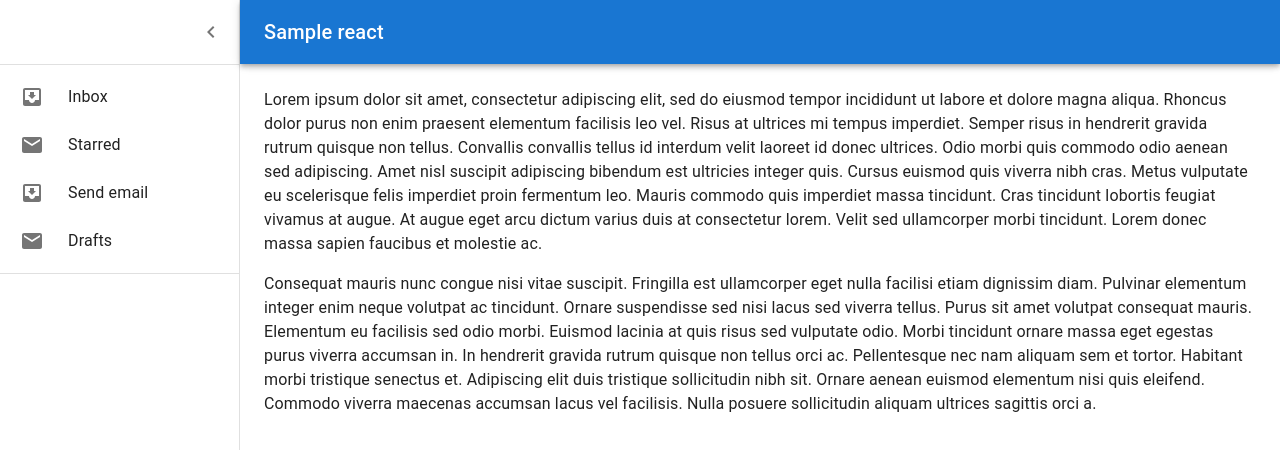
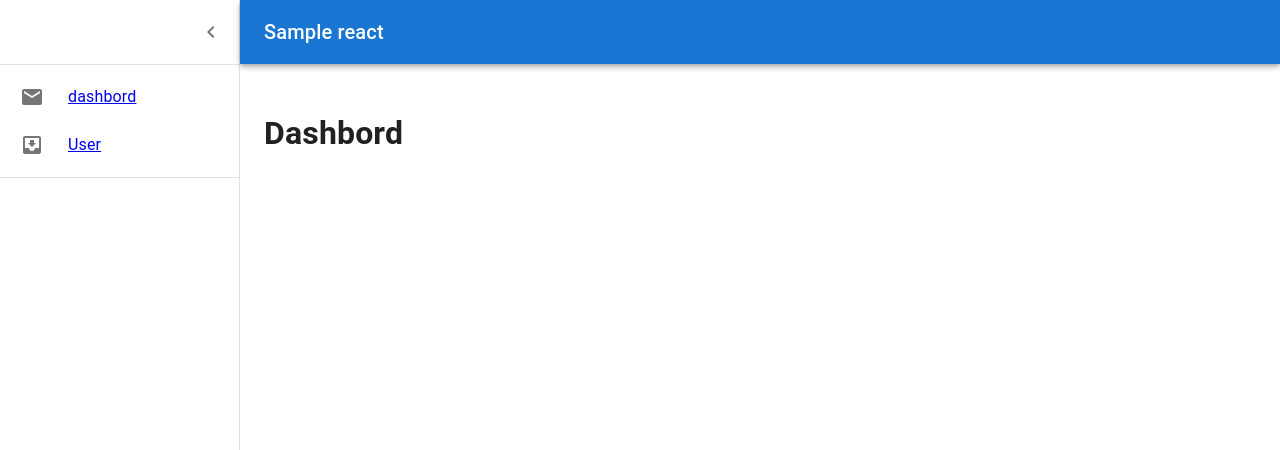
Before and after one commit to SahanPramudith/acpt-react-axios-oder, a React (Vite) app: page /dashbord in a window 1280 px wide. Both pictures are taken after a click on the button 32 px from the left and 32 px from the top of the page. Shown: the top 450 px of the page. Built offline with nearby package versions, Linux system fonts and the light colour scheme.

Commit message:
make-route

```diff
--- a/package.json
+++ b/package.json
@@ -18,6 +18,7 @@
     "@mui/styled-engine-sc": "^6.0.0-alpha.13",
     "react": "^18.2.0",
     "react-dom": "^18.2.0",
+    "react-router-dom": "^6.21.3",
     "styled-components": "^6.1.8"
   },
   "devDependencies": {
--- /dev/null
+++ b/src/Pagees/Dashbord/Dashbord.jsx
@@ -0,0 +1,9 @@
+export default function Dashbord() {
+    return(
+        <div>
+            <h1>
+                Dashbord
+            </h1>
+        </div>
+    )
+}
--- /dev/null
+++ b/src/Pagees/User/User.jsx
@@ -0,0 +1,9 @@
+export default function User() {
+    return(
+        <div>
+            <h1>
+                User
+            </h1>
+        </div>
+    )
+}
--- a/src/app/App.jsx
+++ b/src/app/App.jsx
@@ -1,5 +1,5 @@
 import * as React from 'react';
-import { styled, useTheme } from '@mui/material/styles';
+import {styled, useTheme} from '@mui/material/styles';
 import Box from '@mui/material/Box';
 import MuiDrawer from '@mui/material/Drawer';
 import MuiAppBar from '@mui/material/AppBar';
@@ -18,73 +18,53 @@ import ListItemIcon from '@mui/material/ListItemIcon';
 import ListItemText from '@mui/material/ListItemText';
 import InboxIcon from '@mui/icons-material/MoveToInbox';
 import MailIcon from '@mui/icons-material/Mail';
+import {Navigate, NavLink, Route, Routes} from "react-router-dom";
+import Dashbord from "../Pagees/Dashbord/Dashbord.jsx";
+import User from "../Pagees/User/User.jsx";
+import routs from "../comenen/Navigate/Navigate.jsx";
 
 const drawerWidth = 240;
 
 const openedMixin = (theme) => ({
-    width: drawerWidth,
-    transition: theme.transitions.create('width', {
-        easing: theme.transitions.easing.sharp,
-        duration: theme.transitions.duration.enteringScreen,
-    }),
-    overflowX: 'hidden',
+    width: drawerWidth, transition: theme.transitions.create('width', {
+        easing: theme.transitions.easing.sharp, duration: theme.transitions.duration.enteringScreen,
+    }), overflowX: 'hidden',
 });
 
 const closedMixin = (theme) => ({
     transition: theme.transitions.create('width', {
-        easing: theme.transitions.easing.sharp,
-        duration: theme.transitions.duration.leavingScreen,
-    }),
-    overflowX: 'hidden',
-    width: `calc(${theme.spacing(7)} + 1px)`,
-    [theme.breakpoints.up('sm')]: {
+        easing: theme.transitions.easing.sharp, duration: theme.transitions.duration.leavingScreen,
+    }), overflowX: 'hidden', width: `calc(${theme.spacing(7)} + 1px)`, [theme.breakpoints.up('sm')]: {
         width: `calc(${theme.spacing(8)} + 1px)`,
     },
 });
 
-const DrawerHeader = styled('div')(({ theme }) => ({
-    display: 'flex',
-    alignItems: 'center',
-    justifyContent: 'flex-end',
-    padding: theme.spacing(0, 1),
-    // necessary for content to be below app bar
+const DrawerHeader = styled('div')(({theme}) => ({
+    display: 'flex', alignItems: 'center', justifyContent: 'flex-end', padding: theme.spacing(0, 1), // necessary for content to be below app bar
     ...theme.mixins.toolbar,
 }));
 
 const AppBar = styled(MuiAppBar, {
     shouldForwardProp: (prop) => prop !== 'open',
-})(({ theme, open }) => ({
-    zIndex: theme.zIndex.drawer + 1,
-    transition: theme.transitions.create(['width', 'margin'], {
-        easing: theme.transitions.easing.sharp,
-        duration: theme.transitions.duration.leavingScreen,
-    }),
-    ...(open && {
+})(({theme, open}) => ({
+    zIndex: theme.zIndex.drawer + 1, transition: theme.transitions.create(['width', 'margin'], {
+        easing: theme.transitions.easing.sharp, duration: theme.transitions.duration.leavingScreen,
+    }), ...(open && {
         marginLeft: drawerWidth,
         width: `calc(100% - ${drawerWidth}px)`,
         transition: theme.transitions.create(['width', 'margin'], {
-            easing: theme.transitions.easing.sharp,
-            duration: theme.transitions.duration.enteringScreen,
+            easing: theme.transitions.easing.sharp, duration: theme.transitions.duration.enteringScreen,
         }),
     }),
 }));
 
-const Drawer = styled(MuiDrawer, { shouldForwardProp: (prop) => prop !== 'open' })(
-    ({ theme, open }) => ({
-        width: drawerWidth,
-        flexShrink: 0,
-        whiteSpace: 'nowrap',
-        boxSizing: 'border-box',
-        ...(open && {
-            ...openedMixin(theme),
-            '& .MuiDrawer-paper': openedMixin(theme),
+const Drawer = styled(MuiDrawer, {shouldForwardProp: (prop) => prop !== 'open'})(({theme, open}) => ({
+    width: drawerWidth, flexShrink: 0, whiteSpace: 'nowrap', boxSizing: 'border-box', ...(open && {
+        ...openedMixin(theme), '& .MuiDrawer-paper': openedMixin(theme),
+    }), ...(!open && {
+        ...closedMixin(theme), '& .MuiDrawer-paper': closedMixin(theme),
     }),
-        ...(!open && {
-            ...closedMixin(theme),
-            '& .MuiDrawer-paper': closedMixin(theme),
-        }),
-    }),
-);
+}),);
 
 export default function App() {
     const theme = useTheme();
@@ -98,9 +78,14 @@ export default function App() {
         setOpen(false);
     };
 
-    return (
-        <Box sx={{ display: 'flex' }}>
-            <CssBaseline />
+    const getrouts = (rout) =>
+      rout.map((val,index)=>(
+          <Route path={val.path} element={val.component} key={val.key}/>
+      ))
+
+
+    return (<Box sx={{display: 'flex'}}>
+        <CssBaseline/>
         <AppBar position="fixed" open={open}>
             <Toolbar>
                 <IconButton
@@ -109,11 +94,10 @@ export default function App() {
                     onClick={handleDrawerOpen}
                     edge="start"
                     sx={{
-                            marginRight: 5,
-                            ...(open && { display: 'none' }),
+                        marginRight: 5, ...(open && {display: 'none'}),
                     }}
                 >
-                        <MenuIcon />
+                    <MenuIcon/>
                 </IconButton>
                 <Typography variant="h6" noWrap component="div">
                     Sample react
@@ -123,67 +107,80 @@ export default function App() {
         <Drawer variant="permanent" open={open}>
             <DrawerHeader>
                 <IconButton onClick={handleDrawerClose}>
-                        {theme.direction === 'rtl' ? <ChevronRightIcon /> : <ChevronLeftIcon />}
+                    {theme.direction === 'rtl' ? <ChevronRightIcon/> : <ChevronLeftIcon/>}
                 </IconButton>
             </DrawerHeader>
-                <Divider />
+            <Divider/>
             <List>
-                    {['Inbox', 'Starred', 'Send email', 'Drafts'].map((text, index) => (
-                        <ListItem key={text} disablePadding sx={{ display: 'block' }}>
+                {/*{['Inbox', 'Starred', 'Send email', 'Drafts'].map((text, index) => (*/}
+                {/*    <ListItem key={text} disablePadding sx={{ display: 'block' }}>*/}
+                {/*        <ListItemButton*/}
+                {/*            sx={{*/}
+                {/*                minHeight: 48,*/}
+                {/*                justifyContent: open ? 'initial' : 'center',*/}
+                {/*                px: 2.5,*/}
+                {/*            }}*/}
+                {/*        >*/}
+                {/*            <ListItemIcon*/}
+                {/*                sx={{*/}
+                {/*                    minWidth: 0,*/}
+                {/*                    mr: open ? 3 : 'auto',*/}
+                {/*                    justifyContent: 'center',*/}
+                {/*                }}*/}
+                {/*            >*/}
+                {/*                {index % 2 === 0 ? <InboxIcon /> : <MailIcon />}*/}
+                {/*            </ListItemIcon>*/}
+                {/*            <ListItemText primary={text} sx={{ opacity: open ? 1 : 0 }} />*/}
+                {/*        </ListItemButton>*/}
+                {/*    </ListItem>*/}
+                {/*))}*/}
+                <NavLink to={'/dashbord'}>
+                    <ListItem key={'dashbord'} disablePadding sx={{display: 'block'}}>
                         <ListItemButton
                             sx={{
-                                    minHeight: 48,
-                                    justifyContent: open ? 'initial' : 'center',
-                                    px: 2.5,
+                                minHeight: 48, justifyContent: open ? 'initial' : 'center', px: 2.5,
                             }}
                         >
                             <ListItemIcon
                                 sx={{
-                                        minWidth: 0,
-                                        mr: open ? 3 : 'auto',
-                                        justifyContent: 'center',
+                                    minWidth: 0, mr: open ? 3 : 'auto', justifyContent: 'center',
                                 }}
                             >
-                                    {index % 2 === 0 ? <InboxIcon /> : <MailIcon />}
+                                <MailIcon/>
                             </ListItemIcon>
-                                <ListItemText primary={text} sx={{ opacity: open ? 1 : 0 }} />
+                            <ListItemText primary={"dashbord"} sx={{opacity: open ? 1 : 0}}/>
                         </ListItemButton>
                     </ListItem>
-                    ))}
+                </NavLink>
+                <NavLink to={'/user'}>
+                    <ListItem key={'User'} disablePadding sx={{display: 'block'}}>
+                        <ListItemButton
+                            sx={{
+                                minHeight: 48, justifyContent: open ? 'initial' : 'center', px: 2.5,
+                            }}
+                        >
+                            <ListItemIcon
+                                sx={{
+                                    minWidth: 0, mr: open ? 3 : 'auto', justifyContent: 'center',
+                                }}
+                            >
+                                <InboxIcon/>
+                            </ListItemIcon>
+                            <ListItemText primary={'User'} sx={{opacity: open ? 1 : 0}}/>
+                        </ListItemButton>
+                    </ListItem>
+                </NavLink>
             </List>
-                <Divider />
-
+            <Divider/>
         </Drawer>
-            <Box component="main" sx={{ flexGrow: 1, p: 3 }}>
-                <DrawerHeader />
-                <Typography paragraph>
-                    Lorem ipsum dolor sit amet, consectetur adipiscing elit, sed do eiusmod
-                    tempor incididunt ut labore et dolore magna aliqua. Rhoncus dolor purus non
-                    enim praesent elementum facilisis leo vel. Risus at ultrices mi tempus
-                    imperdiet. Semper risus in hendrerit gravida rutrum quisque non tellus.
-                    Convallis convallis tellus id interdum velit laoreet id donec ultrices.
-                    Odio morbi quis commodo odio aenean sed adipiscing. Amet nisl suscipit
-                    adipiscing bibendum est ultricies integer quis. Cursus euismod quis viverra
-                    nibh cras. Metus vulputate eu scelerisque felis imperdiet proin fermentum
-                    leo. Mauris commodo quis imperdiet massa tincidunt. Cras tincidunt lobortis
-                    feugiat vivamus at augue. At augue eget arcu dictum varius duis at
-                    consectetur lorem. Velit sed ullamcorper morbi tincidunt. Lorem donec massa
-                    sapien faucibus et molestie ac.
-                </Typography>
-                <Typography paragraph>
-                    Consequat mauris nunc congue nisi vitae suscipit. Fringilla est ullamcorper
-                    eget nulla facilisi etiam dignissim diam. Pulvinar elementum integer enim
-                    neque volutpat ac tincidunt. Ornare suspendisse sed nisi lacus sed viverra
-                    tellus. Purus sit amet volutpat consequat mauris. Elementum eu facilisis
-                    sed odio morbi. Euismod lacinia at quis risus sed vulputate odio. Morbi
-                    tincidunt ornare massa eget egestas purus viverra accumsan in. In hendrerit
-                    gravida rutrum quisque non tellus orci ac. Pellentesque nec nam aliquam sem
-                    et tortor. Habitant morbi tristique senectus et. Adipiscing elit duis
-                    tristique sollicitudin nibh sit. Ornare aenean euismod elementum nisi quis
-                    eleifend. Commodo viverra maecenas accumsan lacus vel facilisis. Nulla
-                    posuere sollicitudin aliquam ultrices sagittis orci a.
-                </Typography>
+        <Box component="main" sx={{flexGrow: 1, p: 3}}>
+            <DrawerHeader/>
+            <Routes>
+                <Route path={'*'} element={<Navigate to={'/dashbord'}/>} key={'dashbord'}/>
+                {getrouts(routs)}
+                {/*<Route path={'/dashbord'} element={<Dashbord/>} key={'dashbord'}/>*/}
+                {/*<Route path={'/user'} element={<User/>} key={'user'}/>*/}
+            </Routes>
         </Box>
-        </Box>
-    );
+    </Box>);
 }
--- /dev/null
+++ b/src/comenen/Navigate/Navigate.jsx
@@ -0,0 +1,18 @@
+import Dashbord from "../../Pagees/Dashbord/Dashbord.jsx";
+import User from "../../Pagees/User/User.jsx";
+
+const routs = [
+    {
+        name: 'Dashbord',
+        path: '/dashbord',
+        component: <Dashbord/>,
+        key: 'dasbord'
+    },
+    {
+        name: 'user',
+        path: '/user',
+        component: <User/>,
+        key: 'user'
+    },
+]
+export default routs;
--- a/src/main.jsx
+++ b/src/main.jsx
@@ -2,9 +2,13 @@ import React from 'react'
 import ReactDOM from 'react-dom/client'
 import App from './app/App.jsx'
 import './index.css'
+import {BrowserRouter} from "react-router-dom";
 
 ReactDOM.createRoot(document.getElementById('root')).render(
-  <React.StrictMode>
-    <App />
-  </React.StrictMode>,
+  <BrowserRouter>
+      <React.StrictMode>
+          <App />
+      </React.StrictMode>,
+  </BrowserRouter>
+
 )
```
Also changed, not shown: 1 other file (tests, documents, lock files or other folders). Lines whose indentation alone changed are shown as unchanged.
